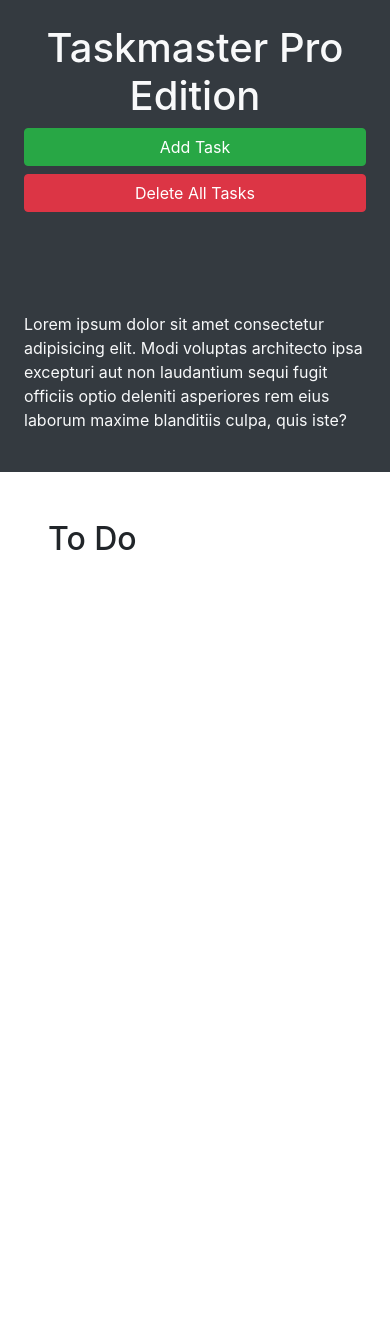
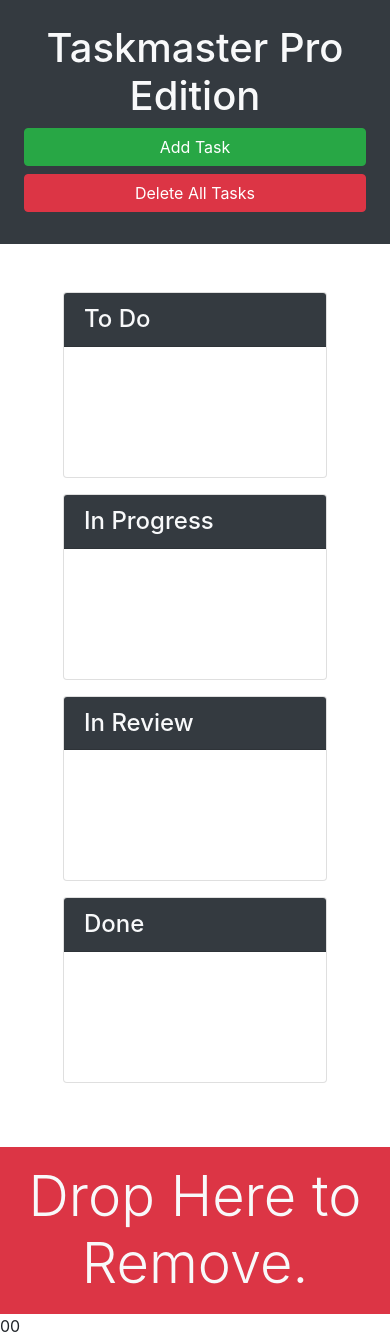
Before and after one commit to Brichardson117/taskmaster-pro, a plain HTML site: page taskmaster-starter/index.html in a window 390 px wide. Before the commit the page ends 844 px from the top, so only its background shows below. Drawn offline with nearby package versions, Linux system fonts and the light colour scheme.

Commit message:
added drop to remove feature

```diff
--- a/taskmaster-starter/assets/js/script.js
+++ b/taskmaster-starter/assets/js/script.js
@@ -115,7 +115,52 @@ $(".list-group").on("click", "p", function() {
 
     $(this).replaceWith(taskSpan);
   });
+$(".card .list-group").sortable({
+  connectWith: $(".card .list-group"),
+  scroll: false,
+  tolernace: "pointer",
+  helper: "clone",
+  activate: function(event) {
+    console.log("activate", this);
+  },
+  deactivate: function(event) {
+    console.log("deactivate", this);
+  },
+  over: function(event) {
+    console.log("over", event.target);
+  },
+  out: function(event) {
+    console.log("out", event.target);
+  },
+  update: function(event) {
+    var tempArr = [];
+    $(this).children().each(function(){
 
+      // var arrName = $(this)
+      // .attr("id")
+      // .replace("list-", "");
+
+      // task[arrName] = tempArr;
+      // saveTasks();
+
+    var text = $(this)
+      .find("p")
+      .text()
+      .trim();
+
+    var date = $(this)
+      .find("span")
+      .text()
+      .trim();
+
+    tempArr.push({
+      text: text,
+      date: date
+    });
+    console.log(tempArr);
+    });
+  }
+});
 
 // modal was triggered
 $("#task-form-modal").on("show.bs.modal", function() {
@@ -160,5 +205,20 @@ $("#remove-tasks").on("click", function() {
   saveTasks();
 });
 
+$("#trash").droppable({
+  accept: ".card .list-group-item",
+  tolernace: "touch",
+  drop: function(event, ui) {
+    ui.draggable.remove();
+    console.log("drop");
+  },
+  over: function(event, ui) {
+    console.log("over");
+  },
+  out: function(event, ui) {
+    console.log("out");
+  }
+});
+
 // load tasks for the first time
 loadTasks();
--- a/taskmaster-starter/index.html
+++ b/taskmaster-starter/index.html
@@ -6,6 +6,7 @@
   <meta name="viewport" content="width=device-width, initial-scale=1.0">
   <meta http-equiv="X-UA-Compatible" content="ie=edge">
   <link rel="stylesheet" href="https://cdnjs.cloudflare.com/ajax/libs/twitter-bootstrap/4.3.1/css/bootstrap.min.css">
+  <link rel="stylesheet" href="https://cdnjs.cloudflare.com/ajax/libs/jqueryui/1.12.1/themes/base/jquery-ui.min.css">
   <link rel="stylesheet" href="./assets/css/style.css" />
   <title>Taskmaster Pro</title>
 </head>
@@ -13,20 +14,68 @@
 <body>
 
   <div class="row min-vh-100 no-gutters">
-    <header class="col-12 col-lg-3 bg-dark text-light d-flex flex-column p-4 p-lg-3">
-      <h1 class="text-center">Taskmaster Pro Edition</h1>
-      <button id="create-task" class="btn btn-block btn-success" data-toggle="modal" data-target="#task-form-modal">Add
-        Task</button>
-      <button id="remove-tasks" class="btn btn-block btn-danger">Delete All Tasks</button>
-      <p class="mt-auto">Lorem ipsum dolor sit amet consectetur adipisicing elit. Modi voluptas architecto ipsa
-        excepturi aut non
-        laudantium sequi fugit officiis optio deleniti asperiores rem eius laborum maxime blanditiis culpa, quis iste?
-      </p>
+    <header class="col-12 col-lg-3 bg-dark text-light sticky-top d-flex flex-column p-4 p-lg-3">
+      <div>
+        <h1 class="text-center"><span class="oi oi-task d-inline d-lg-none"></span>
+          Taskmaster Pro Edition</h1>
+        <div class="ml-md-auto w-100 w-md-auto">
+          <button id="create-task" class="btn btn-block btn-success" data-toggle="modal"
+            data-target="#task-form-modal">Add Task</button>
+          <button id="remove-tasks" class="btn btn-block btn-danger mb-2 mb-md-4"></span>Delete All Tasks</button>
+        </div>
+      </div>
+      <p class="mt-auto d-none d-lg-block">Lorem ipsum dolor sit amet consectetur adipisicing elit. Modi voluptas
+        architecto ipsa
+        excepturi aut non laudantium sequi fugit officiis optio deleniti asperiores rem eius laborum maxime blanditiis
+        culpa, quis iste?</p>
     </header>
-    <main class="col-12 col-lg-9">
-      <div class="m-5">
-        <h2>To Do</h2>
-        <ul id="list-toDo" class="list-group"> </ul>
+    <main class="col-12 col-lg-9 d-flex flex-column">
+      <div class="m-5 row justify-content-around">
+          <!--  -->
+          <div class="col-12 col-md-6 col-xl-3 mb-3">
+            <div class="card">
+              <h4 class="card-header bg-dark text-light">
+                To Do
+              </h4>
+              <ul id="list-toDo" class="list-group list-group-flush">
+              </ul>
+            </div>
+          </div>
+          <!--  -->
+          <div class="col-12 col-md-6 col-xl-3 mb-3">
+            <div class="card">
+              <h4 class="card-header bg-dark text-light">
+                In Progress
+              </h4>
+              <ul id="list-inProgress" class="list-group list-group-flush">
+              </ul>
+            </div>
+          </div>
+          <!--  -->
+          <div class="col-12 col-md-6 col-xl-3 mb-3">
+            <div class="card">
+              <h4 class="card-header bg-dark text-light">
+                In Review
+              </h4>
+              <ul id="list-inReview" class="list-group list-group-flush">
+              </ul>
+            </div>
+          </div>
+          <!--  -->
+          <div class="col-12 col-md-6 col-xl-3 mb-3">
+            <div class="card">
+              <h4 class="card-header bg-dark text-light">
+                Done
+              </h4>
+              <ul id="list-done" class="list-group list-group-flush">
+              </ul>
+            </div>
+          </div>
+      </div>
+      <div class="mt-auto" id="trash">
+        <div class="w-100 bg-danger p-3 text-center text-light display-4">
+          Drop Here to Remove.
+        </div>
       </div>
     </main>
   </div>
@@ -46,11 +95,11 @@
           <form>
             <div class="form-group">
               <label for="modalTaskDescription">Task description</label>
-              <textarea id="modalTaskDescription" rows="3"></textarea>
+              <textarea class="form-control" id="modalTaskDescription" rows="3"></textarea>
             </div>
             <div class="form-group">
               <label for="modalDueDate">Due date</label>
-              <input type="text" id="modalDueDate" placeholder="mm/dd/yyyy" autocomplete="off" />
+              <input type="text" class="form-control" id="modalDueDate" placeholder="mm/dd/yyyy" autocomplete="off" />
             </div>
           </form>
         </div>
@@ -63,9 +112,11 @@
   </div>
 
   <script src="https://cdnjs.cloudflare.com/ajax/libs/jquery/3.4.1/jquery.min.js"></script>
+  <script src="https://cdnjs.cloudflare.com/ajax/libs/jqueryui/1.12.1/jquery-ui.min.js"></script>
+  <script src="https://cdn.jsdelivr.net/npm/jquery-ui-touch-punch@0.2.3/jquery.ui.touch-punch.min.js"></script>
   <script src="https://cdnjs.cloudflare.com/ajax/libs/popper.js/1.15.0/umd/popper.min.js"></script>
   <script src="https://cdnjs.cloudflare.com/ajax/libs/twitter-bootstrap/4.3.1/js/bootstrap.min.js"></script>
   <script src="./assets/js/script.js"></script>
 </body>
 
-</html>
+</html>00
```
